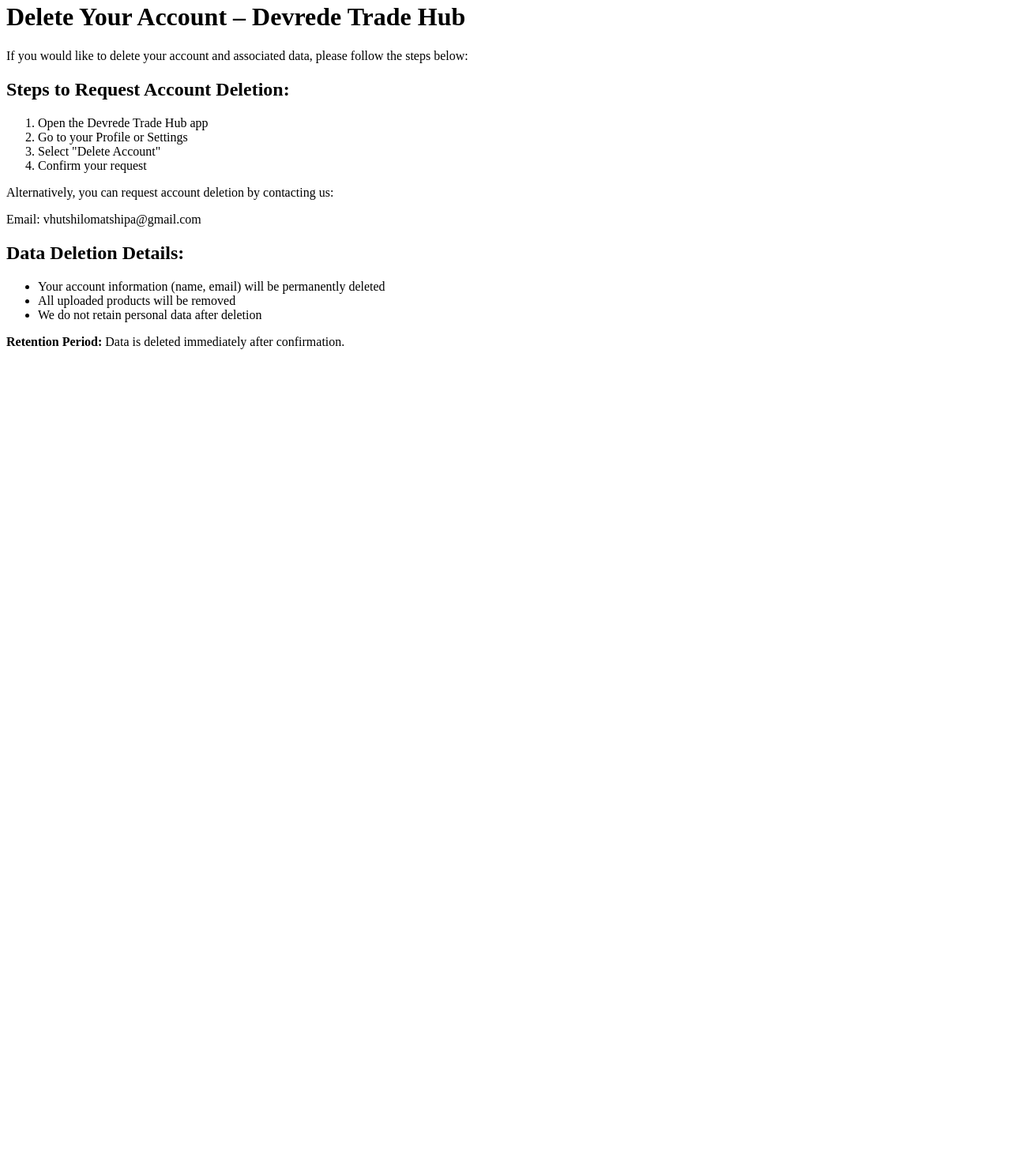
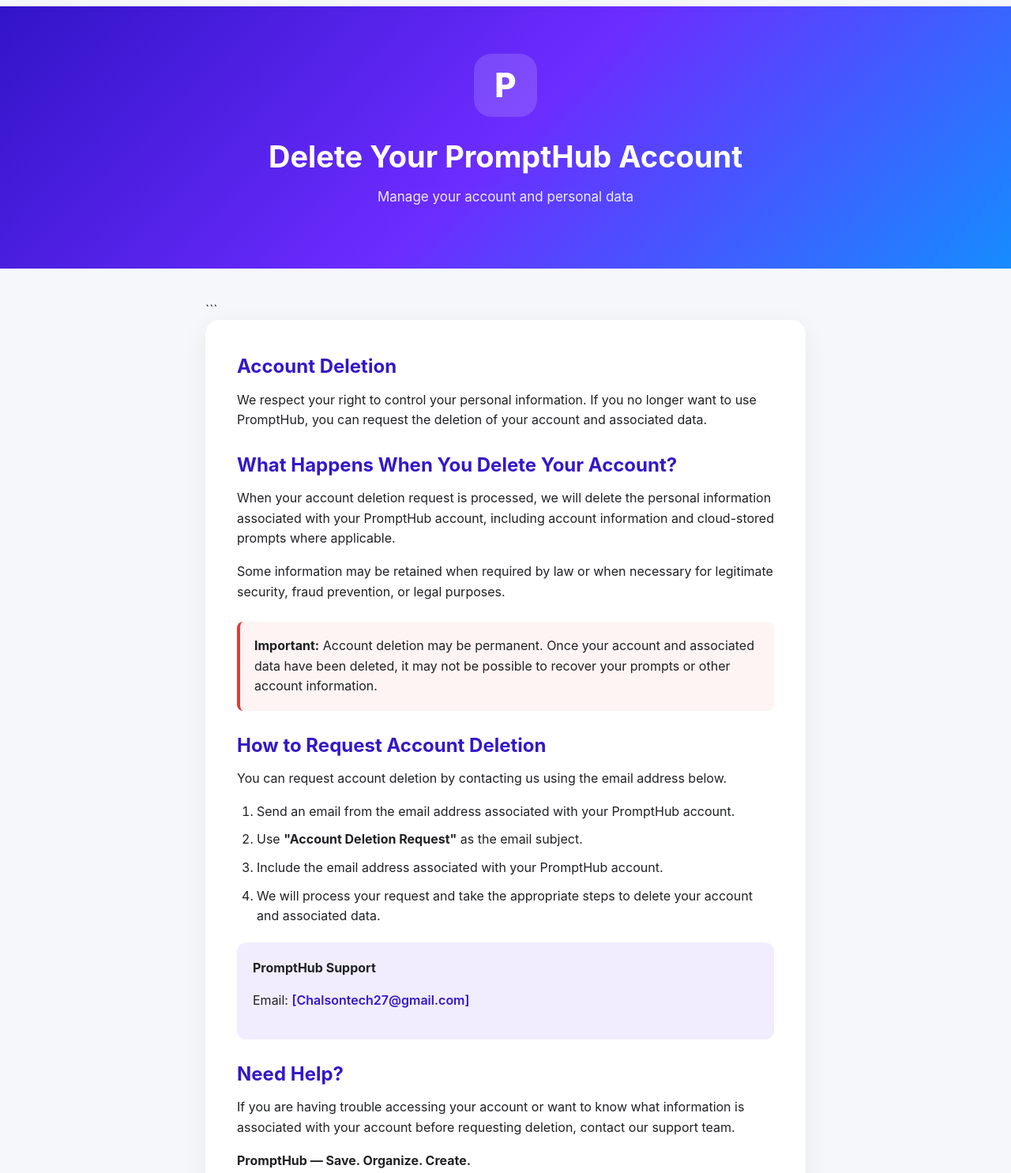
Before and after one commit to chalsontech27-oss/privacy-policy, a plain HTML site: page delete-account.html in a window 1280 px wide. Shown: the part 18-1503 px from the top of the page at 79% size. Before the commit the page ends 800 px from the top, so only its background shows below. Drawn offline with Linux system fonts and the light colour scheme.

Commit message:
Update delete account page for PromptHub branding

````diff
--- a/delete-account.html
+++ b/delete-account.html
@@ -1,33 +1,225 @@
 <!DOCTYPE html>
-<html>
+
+<html lang="en">
 <head>
-    <title>Delete Account - Devrede Trade Hub</title>
+    <meta charset="UTF-8">
+    <meta name="viewport" content="width=device-width, initial-scale=1.0">
+    <title>PromptHub - Delete Account</title>
+
+```
+<style>
+    * {
+        box-sizing: border-box;
+        margin: 0;
+        padding: 0;
+    }
+
+    body {
+        font-family: -apple-system, BlinkMacSystemFont, "Segoe UI",
+                     Roboto, Arial, sans-serif;
+        background: #f6f7fb;
+        color: #202124;
+        line-height: 1.6;
+    }
+
+    header {
+        background: linear-gradient(135deg, #3214c8, #6c2cff, #168cff);
+        color: white;
+        text-align: center;
+        padding: 60px 20px;
+    }
+
+    .logo {
+        width: 80px;
+        height: 80px;
+        margin: 0 auto 20px;
+        border-radius: 22px;
+        background: rgba(255,255,255,0.15);
+        display: flex;
+        align-items: center;
+        justify-content: center;
+        font-size: 42px;
+        font-weight: 800;
+    }
+
+    header h1 {
+        font-size: 38px;
+        margin-bottom: 8px;
+    }
+
+    header p {
+        font-size: 17px;
+        opacity: .9;
+    }
+
+    .container {
+        max-width: 800px;
+        margin: 40px auto;
+        padding: 0 20px;
+    }
+
+    .card {
+        background: white;
+        border-radius: 18px;
+        padding: 40px;
+        box-shadow: 0 8px 35px rgba(0,0,0,.06);
+    }
+
+    h2 {
+        color: #3517c9;
+        margin: 25px 0 10px;
+    }
+
+    h2:first-child {
+        margin-top: 0;
+    }
+
+    p {
+        margin-bottom: 16px;
+    }
+
+    ol {
+        margin: 15px 0 20px 25px;
+    }
+
+    li {
+        margin-bottom: 10px;
+    }
+
+    .warning {
+        background: #fff4f4;
+        border-left: 4px solid #e53935;
+        padding: 18px;
+        border-radius: 8px;
+        margin: 25px 0;
+    }
+
+    .contact {
+        background: #f1edff;
+        padding: 20px;
+        border-radius: 12px;
+        margin-top: 20px;
+    }
+
+    .contact a {
+        color: #3517c9;
+        font-weight: 600;
+        text-decoration: none;
+    }
+
+    footer {
+        text-align: center;
+        color: #777;
+        padding: 30px 20px 50px;
+        font-size: 14px;
+    }
+
+    @media (max-width: 600px) {
+        header h1 {
+            font-size: 30px;
+        }
+
+        .card {
+            padding: 25px 20px;
+        }
+    }
+</style>
+```
+
 </head>
+
 <body>
 
-<h1>Delete Your Account – Devrede Trade Hub</h1>
+<header>
+    <div class="logo">P</div>
+    <h1>Delete Your PromptHub Account</h1>
+    <p>Manage your account and personal data</p>
+</header>
 
-<p>If you would like to delete your account and associated data, please follow the steps below:</p>
+<main class="container">
 
-<h2>Steps to Request Account Deletion:</h2>
-<ol>
-    <li>Open the Devrede Trade Hub app</li>
-    <li>Go to your Profile or Settings</li>
-    <li>Select "Delete Account"</li>
-    <li>Confirm your request</li>
-</ol>
+```
+<div class="card">
 
-<p>Alternatively, you can request account deletion by contacting us:</p>
-<p>Email: vhutshilomatshipa@gmail.com</p>
+    <h2>Account Deletion</h2>
 
-<h2>Data Deletion Details:</h2>
-<ul>
-    <li>Your account information (name, email) will be permanently deleted</li>
-    <li>All uploaded products will be removed</li>
-    <li>We do not retain personal data after deletion</li>
-</ul>
+    <p>
+        We respect your right to control your personal information.
+        If you no longer want to use PromptHub, you can request the
+        deletion of your account and associated data.
+    </p>
 
-<p><strong>Retention Period:</strong> Data is deleted immediately after confirmation.</p>
+    <h2>What Happens When You Delete Your Account?</h2>
+
+    <p>
+        When your account deletion request is processed, we will delete
+        the personal information associated with your PromptHub account,
+        including account information and cloud-stored prompts where
+        applicable.
+    </p>
+
+    <p>
+        Some information may be retained when required by law or when
+        necessary for legitimate security, fraud prevention, or legal
+        purposes.
+    </p>
+
+    <div class="warning">
+        <strong>Important:</strong>
+        Account deletion may be permanent. Once your account and associated
+        data have been deleted, it may not be possible to recover your
+        prompts or other account information.
+    </div>
+
+    <h2>How to Request Account Deletion</h2>
+
+    <p>
+        You can request account deletion by contacting us using the email
+        address below.
+    </p>
+
+    <ol>
+        <li>Send an email from the email address associated with your PromptHub account.</li>
+        <li>Use <strong>"Account Deletion Request"</strong> as the email subject.</li>
+        <li>Include the email address associated with your PromptHub account.</li>
+        <li>We will process your request and take the appropriate steps to delete your account and associated data.</li>
+    </ol>
+
+    <div class="contact">
+
+        <p>
+            <strong>PromptHub Support</strong>
+        </p>
+
+        <p>
+            Email:
+            <a href="mailto:[Chalsontech27@gmail.com]">
+                [Chalsontech27@gmail.com]
+            </a>
+        </p>
+
+    </div>
+
+    <h2>Need Help?</h2>
+
+    <p>
+        If you are having trouble accessing your account or want to know
+        what information is associated with your account before requesting
+        deletion, contact our support team.
+    </p>
+
+    <p>
+        <strong>PromptHub — Save. Organize. Create.</strong>
+    </p>
+
+</div>
+```
+
+</main>
+
+<footer>
+    © 2026 PromptHub. All rights reserved.
+</footer>
 
 </body>
 </html>
````
